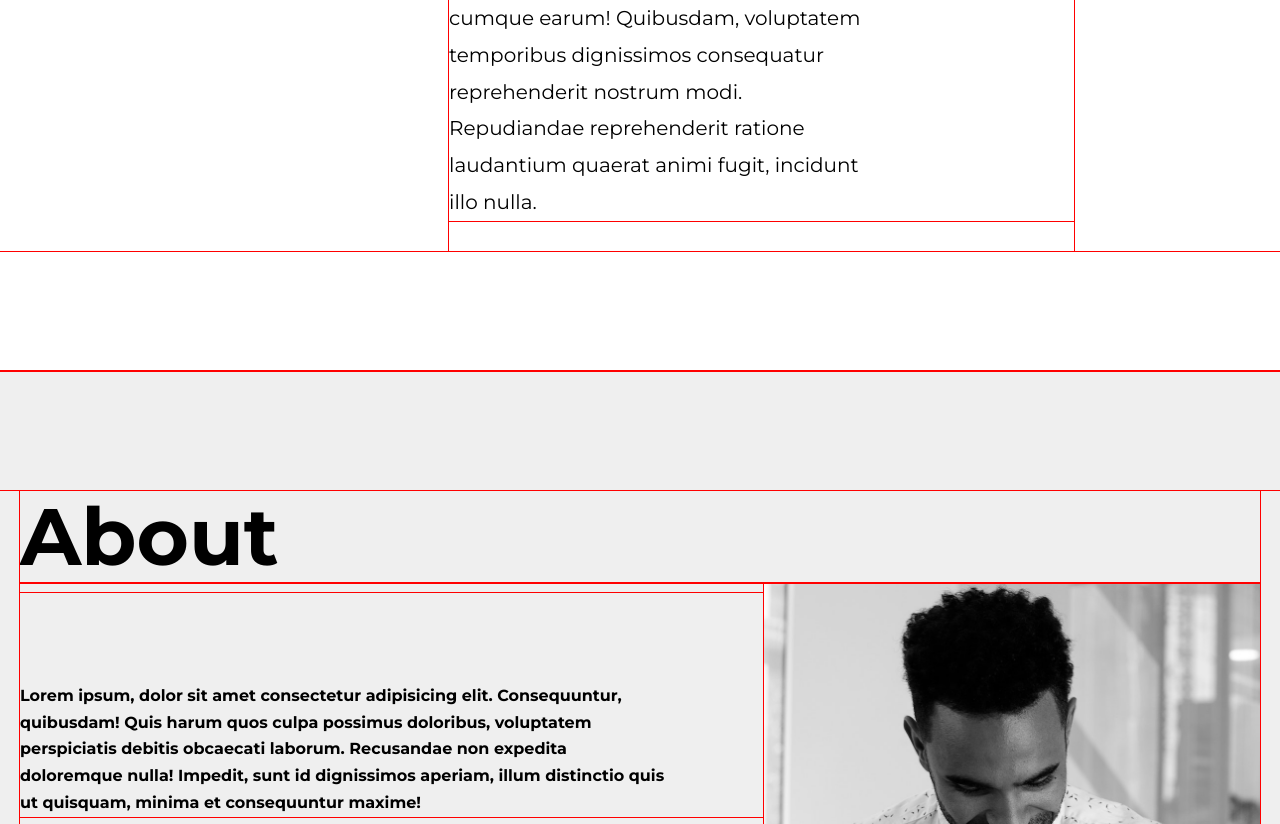
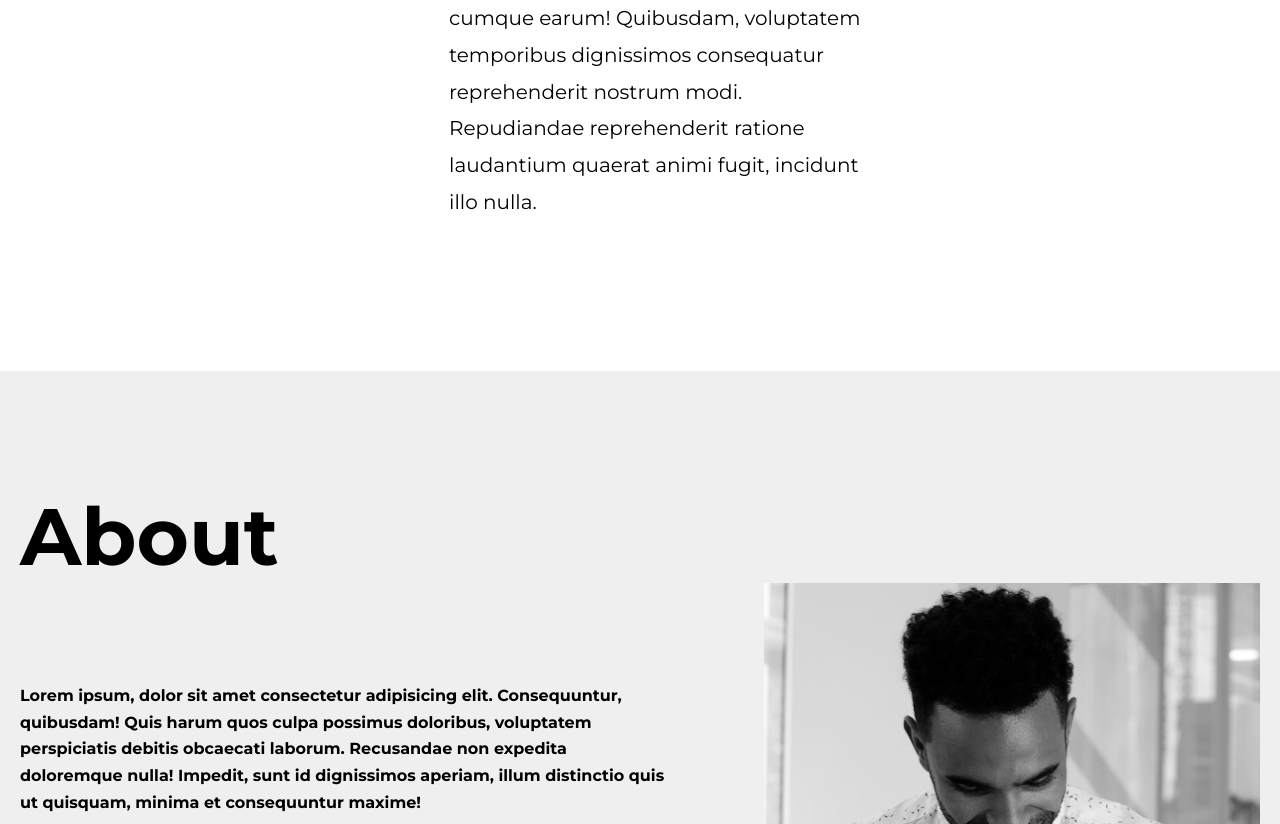
Before and after one commit to ProyectoOceanoAzul/ProyectosWeb12, a plain HTML site: page index.html in a window 1280 px wide. Shown: the part 581-1405 px from the top of the page. Drawn offline with nearby package versions, Linux system fonts and the light colour scheme.

Commit message:
Update estilos.css

```diff
--- a/css/estilos.css
+++ b/css/estilos.css
@@ -18,7 +18,9 @@
     box-sizing: border-box;
 
 
-    outline: 1px solid red;
+    /*
+        outline: 1px solid red;
+    */
 
 
     -webkit-box-sizing: border-box;
```
